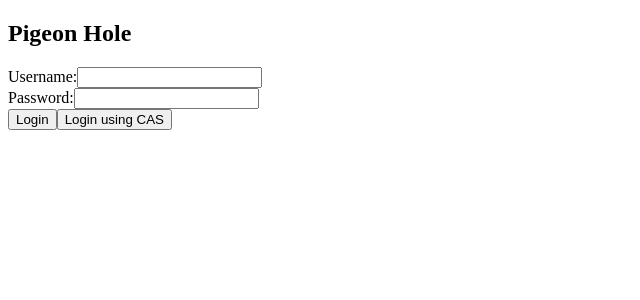
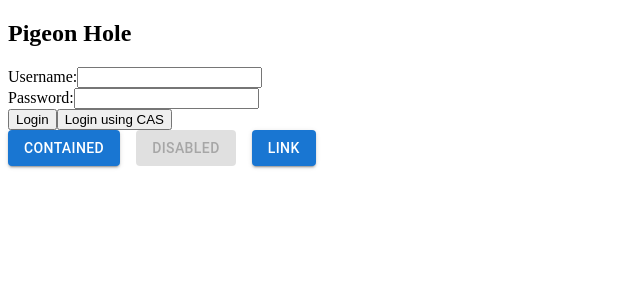
Before and after one commit to SELab-2/UGent-1, a Next.js app in the folder frontend/: page / in a window 1280 px wide. Shown: the top 300 px of the page, without its empty margins (0-640 px from the left). Built offline with nearby package versions, Linux system fonts and the light colour scheme.

Commit message:
Added Material UI dependence and tested it out with some buttons.

```diff
--- a/frontend/package.json
+++ b/frontend/package.json
@@ -9,6 +9,11 @@
     "lint": "next lint"
   },
   "dependencies": {
+    "@emotion/react": "^11.11.4",
+    "@emotion/styled": "^11.11.0",
+    "@fontsource/roboto": "^5.0.12",
+    "@mui/icons-material": "^5.15.12",
+    "@mui/material": "^5.15.12",
     "@radix-ui/react-slot": "^1.0.2",
     "class-variance-authority": "^0.7.0",
     "clsx": "^2.1.0",
--- a/frontend/pages/index.tsx
+++ b/frontend/pages/index.tsx
@@ -1,12 +1,14 @@
 // pages/index.tsx
 import React from 'react';
 import LoginForm from '@/components/ui/LoginForm';
+import LoginCard from '@/components/ui/LoginCard';
 
 
 const Home = () => {
     return (
         <main className="flex min-h-screen flex-col items-center justify-between p-24">
             <LoginForm/>
+            <LoginCard/>
         </main>
     );
 };
--- /dev/null
+++ b/frontend/src/components/ui/LoginCard.tsx
@@ -0,0 +1,17 @@
+import * as React from 'react';
+import Button from '@mui/material/Button';
+import Stack from '@mui/material/Stack';
+
+export default function ContainedButtons() {
+    return (
+        <Stack direction="row" spacing={2}>
+            <Button variant="contained">Contained</Button>
+            <Button variant="contained" disabled>
+                Disabled
+            </Button>
+            <Button variant="contained" href="#contained-buttons">
+                Link
+            </Button>
+        </Stack>
+    );
+}
```
Also changed, not shown: 1 other file (tests, documents, lock files or other folders).
